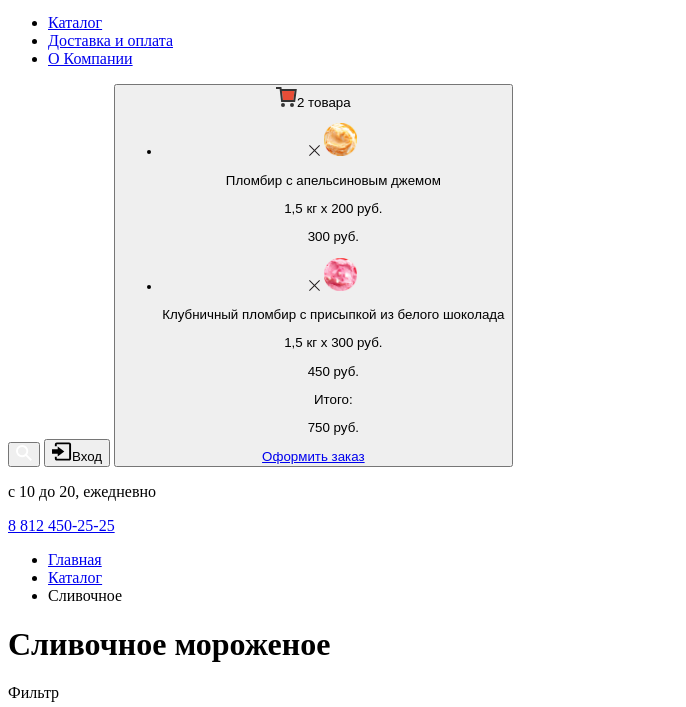
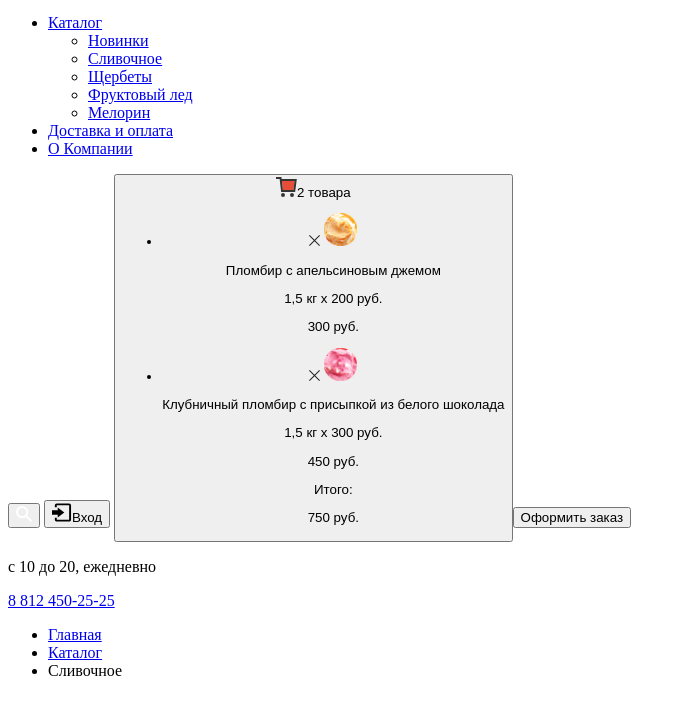
Before and after one commit to NastyaBy/1179703-gllacy-28, a plain HTML site: page catalog.html in a window 1280 px wide. Shown: the part 78-785 px from the top of the page, without its empty margins (0-686 px from the left). Drawn offline with Linux system fonts and the light colour scheme.

Commit message:
Correction of errors fori and buttons

```diff
--- a/catalog.html
+++ b/catalog.html
@@ -14,7 +14,25 @@
             </a>
             <ul>
                 <li>
-                    <a href="catalog.html" aria-label="Каталог">Каталог</a>
+                    <a href="catalog.html" aria-label="Каталог">Каталог
+                        <ul>
+                            <li>
+                                <a href="blank.html" aria-label="Новинки">Новинки</a>
+                            </li>
+                            <li>
+                                <a href="blank.html" aria-label="Сливочное">Сливочное</a>
+                            </li>
+                            <li>
+                                <a href="blank.html" aria-label="Щербеты">Щербеты</a>
+                            </li>
+                            <li>
+                                <a href="blank.html" aria-label="Фруктовый лед">Фруктовый лед</a>
+                            </li>
+                            <li>
+                                <a href="blank.html" aria-label="Мелорин">Мелорин</a>
+                            </li>
+                        </ul>
+                    </a>
                 </li>
                 <li>
                     <a href="blank.html" aria-label="Доставка и оплата">Доставка и оплата</a>
@@ -33,7 +51,6 @@
         <button type="button" aria-label="Кнопка просмотра карины">
             <img src="img/basket-red.svg" width="21" height="20" alt="Есть товары">2 товара
             <form>
-                <div>
                 <ul>
                     <li>
                         <img src="img/cross-small.svg" width="11" height="11" alt="Удалить из корзины">
@@ -54,8 +71,7 @@
                     <p>Итого:</p>
                     <p> 750 руб.</p>
                 </ul>
-                    <a href="blank.html" aria-label="Кнопка оформления заказа">Оформить заказ</a>
-                </div>
+                <button type="submit" aria-label="Кнопка оформления заказа">Оформить заказ</a>
             </form>
 
         </button>
@@ -241,7 +257,8 @@
         </div>
         <div>
             <img src="img/logoacademy.svg" width="108" height="39" alt="Логотип HTML Academy">
-            <copyright>Сделано в <a href="https://htmlacademy.ru" aria-label="Сcылка на разработчиков сайти">HTML Academy</a> © 2019</copyright>
+            <copyright>Сделано в <a href="https://htmlacademy.ru" aria-label="Сcылка на разработчиков сайти">HTML
+                    Academy</a> © 2019</copyright>
         </div>
     </footer>
 
```
Also changed, not shown: index.html (+3 -2 lines). Lines whose indentation alone changed are shown as unchanged.
